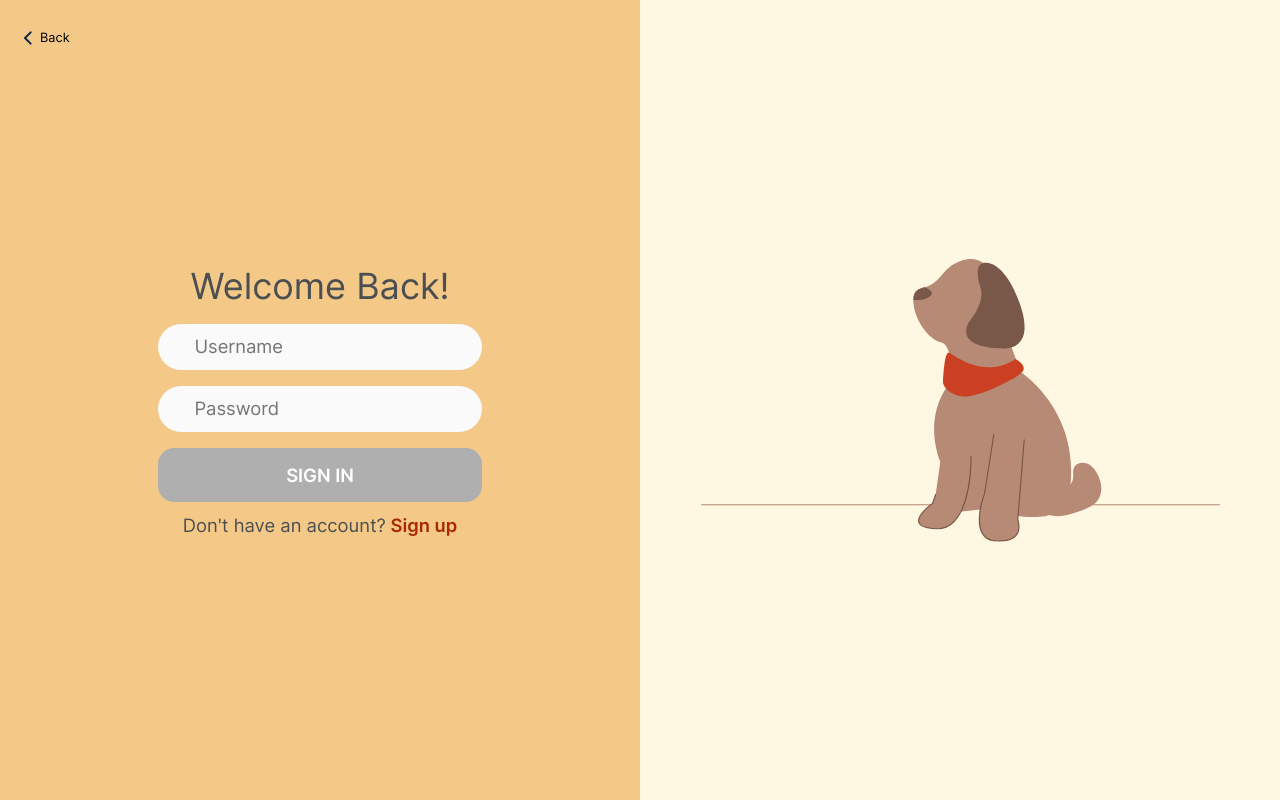
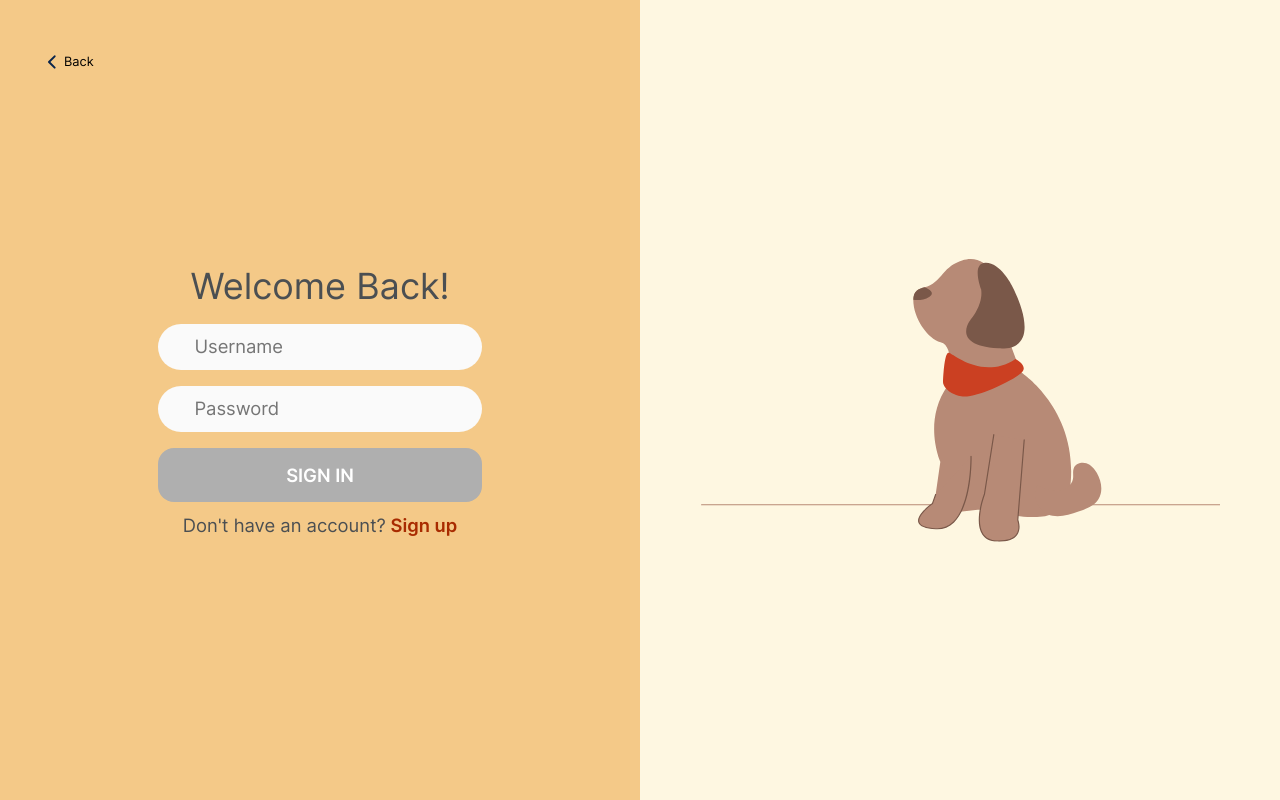
Before and after one commit to 21mdr1/dog-app, a React (Create React App) app in the folder client/: page /login in a window 1280 px wide. Built offline with nearby package versions, Linux system fonts and the light colour scheme; no server answers; the HTML template or start-up script is replaced by a standard one.

Commit message:
Adjust position of back button

```diff
--- a/client/src/components/TopNav/TopNav.scss
+++ b/client/src/components/TopNav/TopNav.scss
@@ -36,8 +36,19 @@
     @include flex;
     cursor: pointer;
     position: absolute;
-    top: 1rem;
-    left: 1rem;
+    top: $mobile-spacing;
+    left: $mobile-spacing;
+
+    @include tablet {
+        top: $tablet-spacing;
+        left: $tablet-spacing;
+    }
+
+    @include desktop {
+        top: $desktop-spacing;
+        left: $desktop-spacing;
+    }
+
 
     &__text {
         padding-top: 0.2rem;
```
